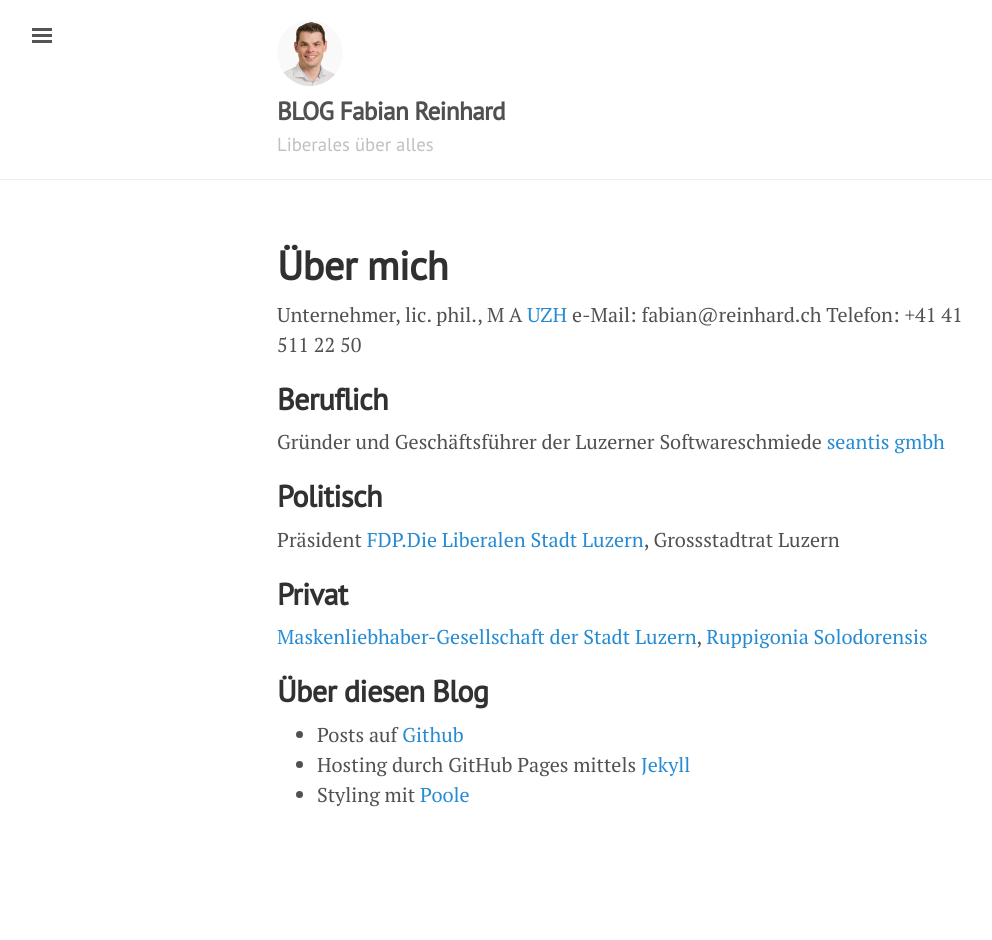
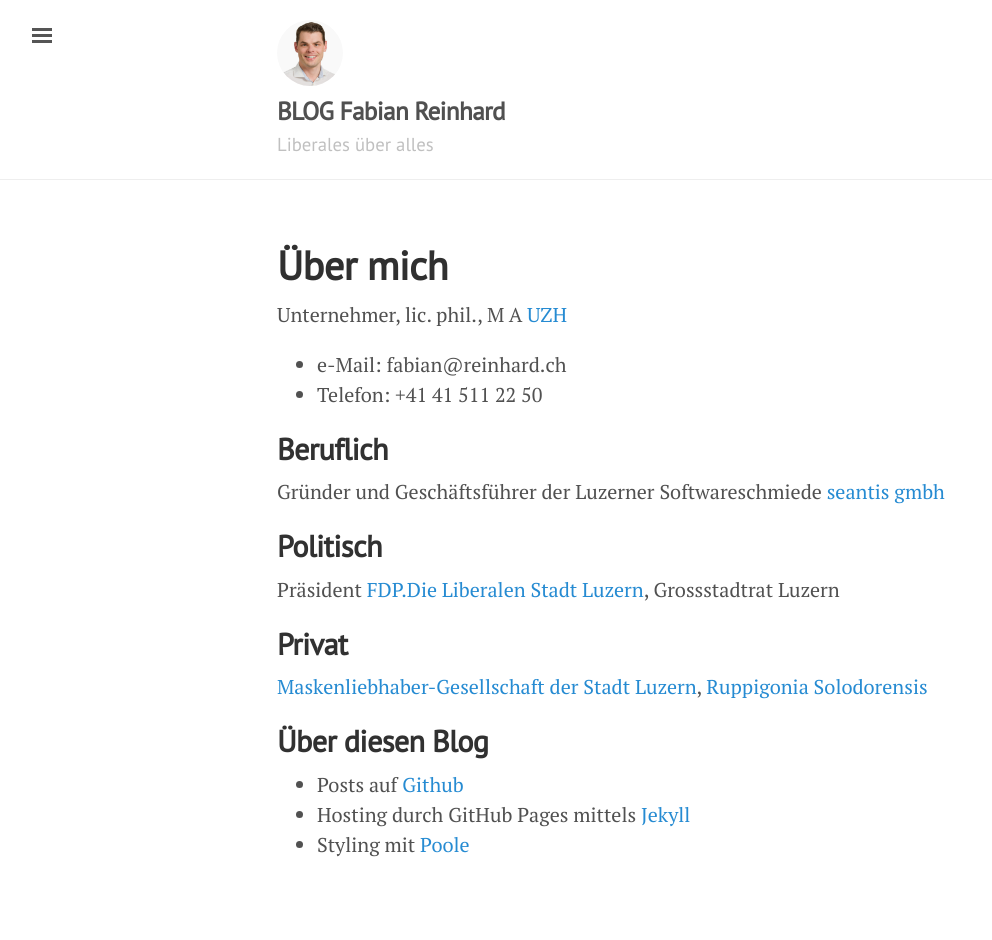
Before and after one commit to freinhard/freinhard.github.io, a Jekyll site: the page built from about.md, in a window 1280 px wide. Shown: the whole page, without its empty margins (3-995 px from the left). Built offline with Jekyll 4.4.1, drawn with Linux system fonts in a browser that asks for light colours; before the commit the page ends 900 px from its top, so only the background shows below that.

Commit message:
Kontakt list

```diff
--- a/about.md
+++ b/about.md
@@ -4,8 +4,9 @@ title: Über mich
 ---
 
 Unternehmer, lic. phil., M A [UZH](http://www.uzh.ch)
-e-Mail: fabian@reinhard.ch
-Telefon: +41 41 511 22 50
+
+- e-Mail: fabian@reinhard.ch
+- Telefon: +41 41 511 22 50
 
 ## Beruflich
 Gründer und Geschäftsführer der Luzerner Softwareschmiede [seantis gmbh](https://seantis.ch)
```
